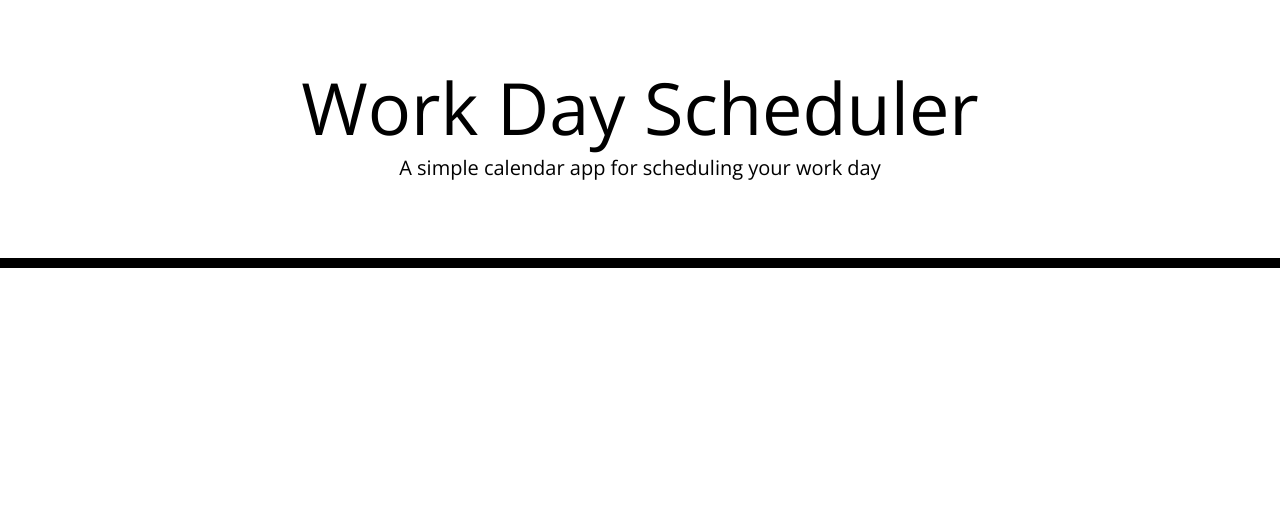
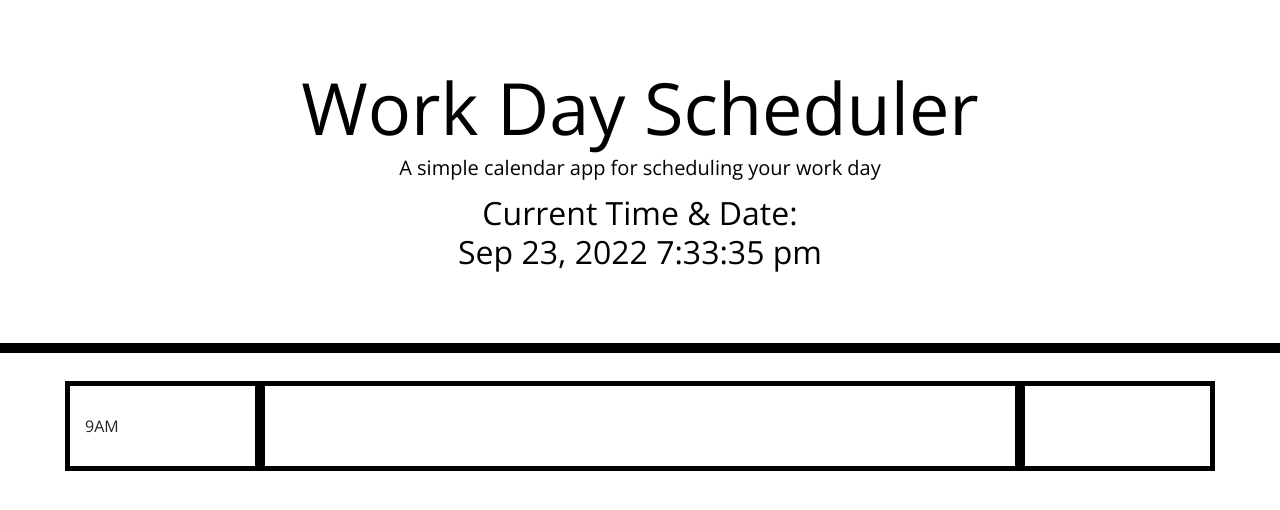
Before and after one commit to IvaBon/05-day-scheduler, a plain HTML site: page index.html in a window 1280 px wide. Drawn offline with nearby package versions, Linux system fonts and the light colour scheme; files whose address does not match are found by name.

Commit message:
working on columns and got date and time to work

```diff
--- a/index.html
+++ b/index.html
@@ -26,13 +26,21 @@
     <header class="jumbotron">
       <h1 class="display-3">Work Day Scheduler</h1>
       <p class="lead">A simple calendar app for scheduling your work day</p>
-      <p id="currentDay" class="lead"></p>
+      <h2>Current Time &amp; Date: <br /> <span id="time-display">00:00:00</span></h2>
     </header>
     <div class="container">
       <!-- Timeblocks go here -->
-    </div>
+      <div class="row">
+        <div class="column col-2">
+          <div>9AM</div>
+        </div>
+        <div class="column col-8"></div>
+        <div class="column col-2 "></div>
+      </div>
+
 
     <script src="https://cdnjs.cloudflare.com/ajax/libs/jquery/3.2.1/jquery.min.js"></script>
     <script src="https://cdnjs.cloudflare.com/ajax/libs/moment.js/2.24.0/moment.min.js"></script>
+    <script src="C:\Users\ivanb\bootcamp\homwork\05-day-scheduler\script.js"></script>
   </body>
 </html>
--- /dev/null
+++ b/script.js
@@ -0,0 +1,9 @@
+
+var timer= null;
+
+$(document).ready(function(){
+    timer = setInterval(function(){
+        $('#time-display').text(moment().format("MMM DD, YYYY h:mm:ss a"));
+    },1000);
+
+});
--- a/style.css
+++ b/style.css
@@ -69,3 +69,9 @@ textarea {
   font-size: 20px;
   transition: all 0.3s ease-in-out;
 }
+
+.column{
+  outline: 5px solid black;
+
+
+}
```
